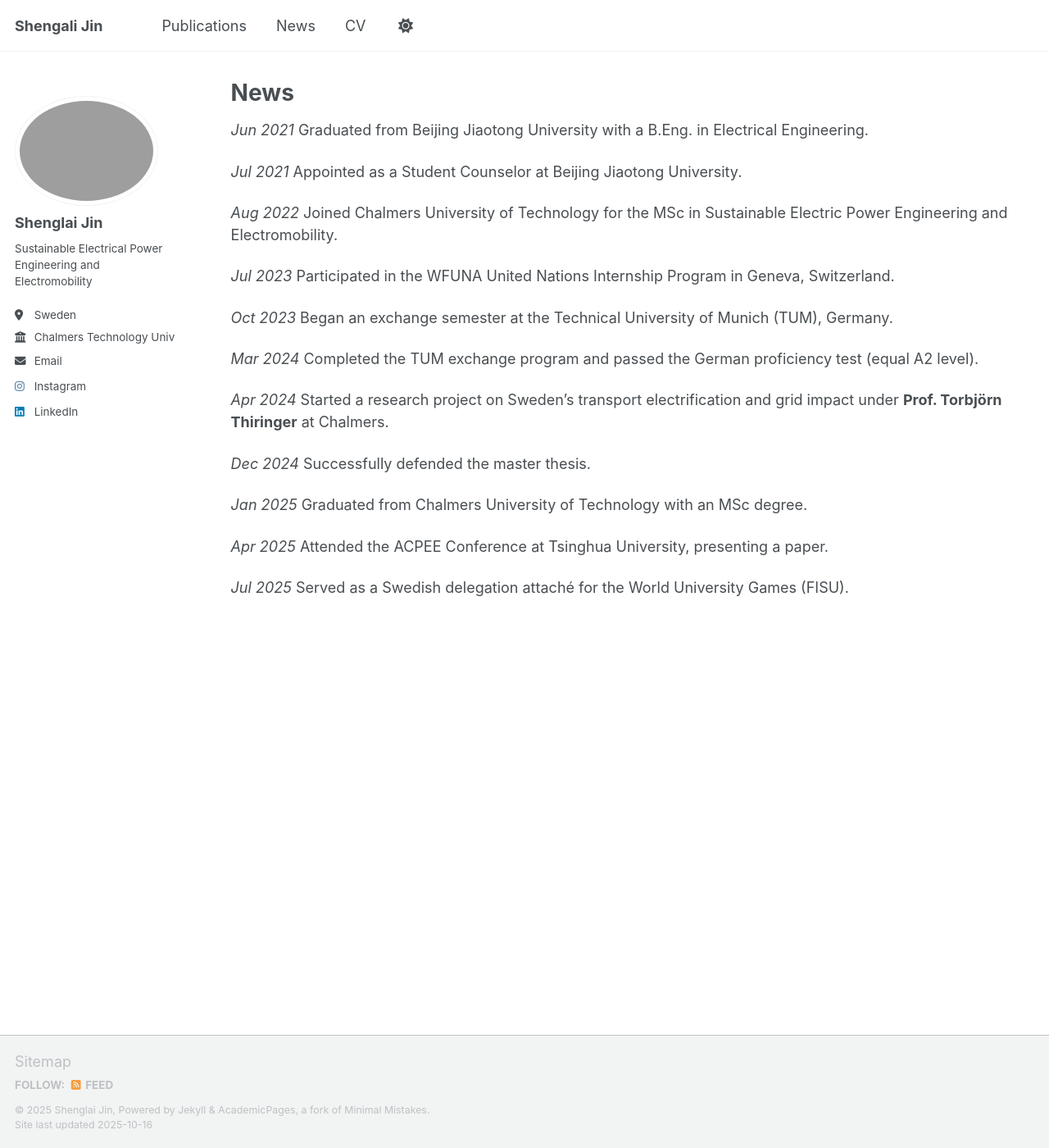
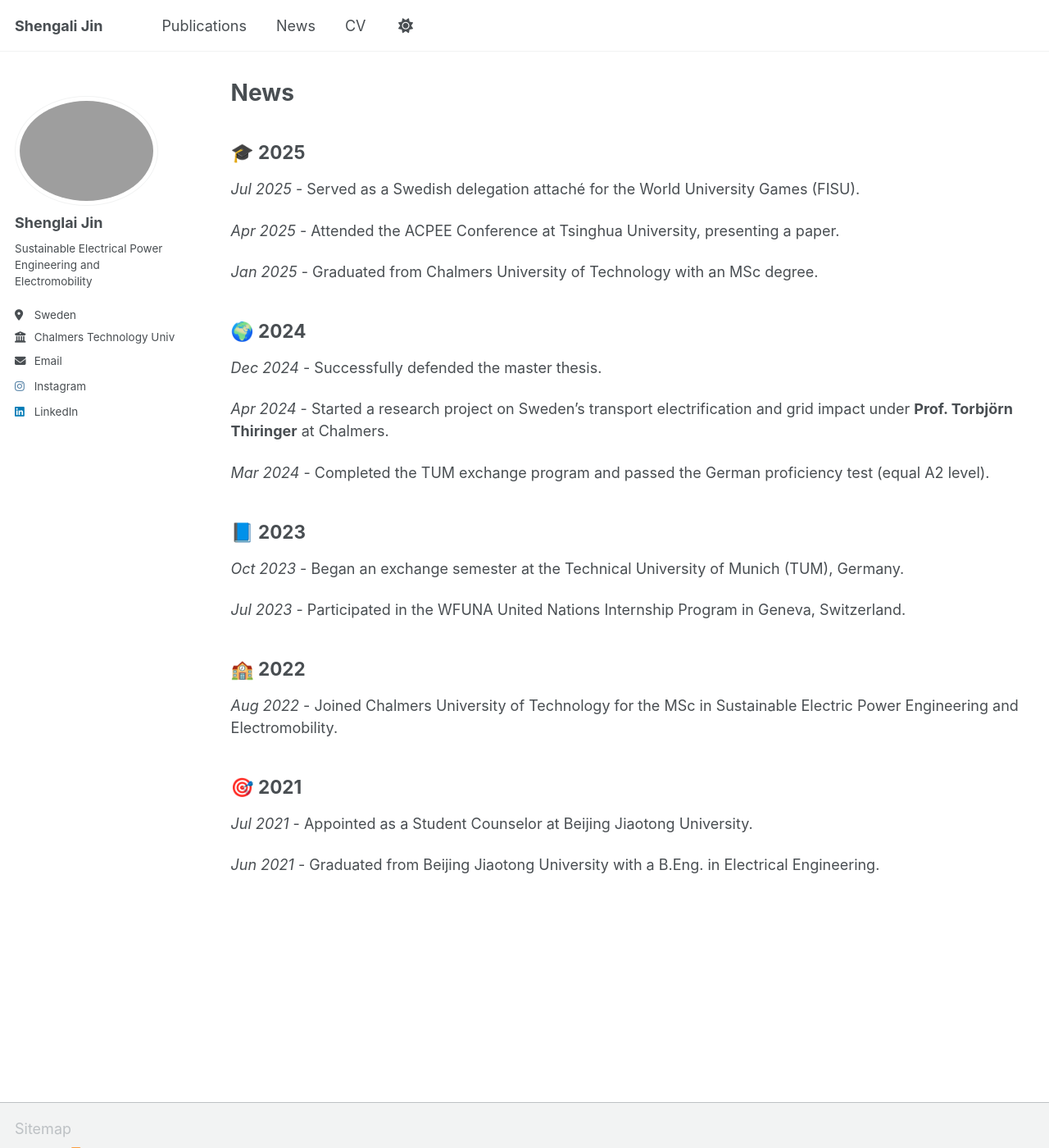
Before and after one commit to shenglaijin1999/shenglaijin1999.github.io, a Jekyll site: the page built from _pages/news.md, in a window 1280 px wide and 1400 px high. Shown: the whole window at 82% size. Built offline with Jekyll 4.4.1, drawn with Linux system fonts in a browser that asks for light colours; a script that is not in the unit is left out.

Commit message:
Update news.md

```diff
--- a/_pages/news.md
+++ b/_pages/news.md
@@ -5,24 +5,29 @@ permalink: /news/
 author_profile: true
 ---
 
-*Jun 2021*  Graduated from Beijing Jiaotong University with a B.Eng. in Electrical Engineering.
+## 🎓 2025
+*Jul 2025* - Served as a Swedish delegation attaché for the World University Games (FISU).
 
-*Jul 2021*  Appointed as a Student Counselor at Beijing Jiaotong University.
+*Apr 2025* - Attended the ACPEE Conference at Tsinghua University, presenting a paper.
 
-*Aug 2022*  Joined Chalmers University of Technology for the MSc in Sustainable Electric Power Engineering and Electromobility.
+*Jan 2025* - Graduated from Chalmers University of Technology with an MSc degree.
 
-*Jul 2023*  Participated in the WFUNA United Nations Internship Program in Geneva, Switzerland.
+## 🌍 2024
+*Dec 2024* - Successfully defended the master thesis.
 
-*Oct 2023*  Began an exchange semester at the Technical University of Munich (TUM), Germany.
+*Apr 2024* - Started a research project on Sweden’s transport electrification and grid impact under **Prof. Torbjörn Thiringer** at Chalmers.
 
-*Mar 2024*  Completed the TUM exchange program and passed the German proficiency test (equal A2 level).
+*Mar 2024* - Completed the TUM exchange program and passed the German proficiency test (equal A2 level).
 
-*Apr 2024*  Started a research project on Sweden’s transport electrification and grid impact under **Prof. Torbjörn Thiringer** at Chalmers.
+## 📘 2023
+*Oct 2023* - Began an exchange semester at the Technical University of Munich (TUM), Germany.
 
-*Dec 2024*  Successfully defended the master thesis.
+*Jul 2023* - Participated in the WFUNA United Nations Internship Program in Geneva, Switzerland.
 
-*Jan 2025*  Graduated from Chalmers University of Technology with an MSc degree.
+## 🏫 2022
+*Aug 2022* - Joined Chalmers University of Technology for the MSc in Sustainable Electric Power Engineering and Electromobility.
 
-*Apr 2025*  Attended the ACPEE Conference at Tsinghua University, presenting a paper.
+## 🎯 2021
+*Jul 2021* - Appointed as a Student Counselor at Beijing Jiaotong University.
 
-*Jul 2025*  Served as a Swedish delegation attaché for the World University Games (FISU).
+*Jun 2021* - Graduated from Beijing Jiaotong University with a B.Eng. in Electrical Engineering.
```
